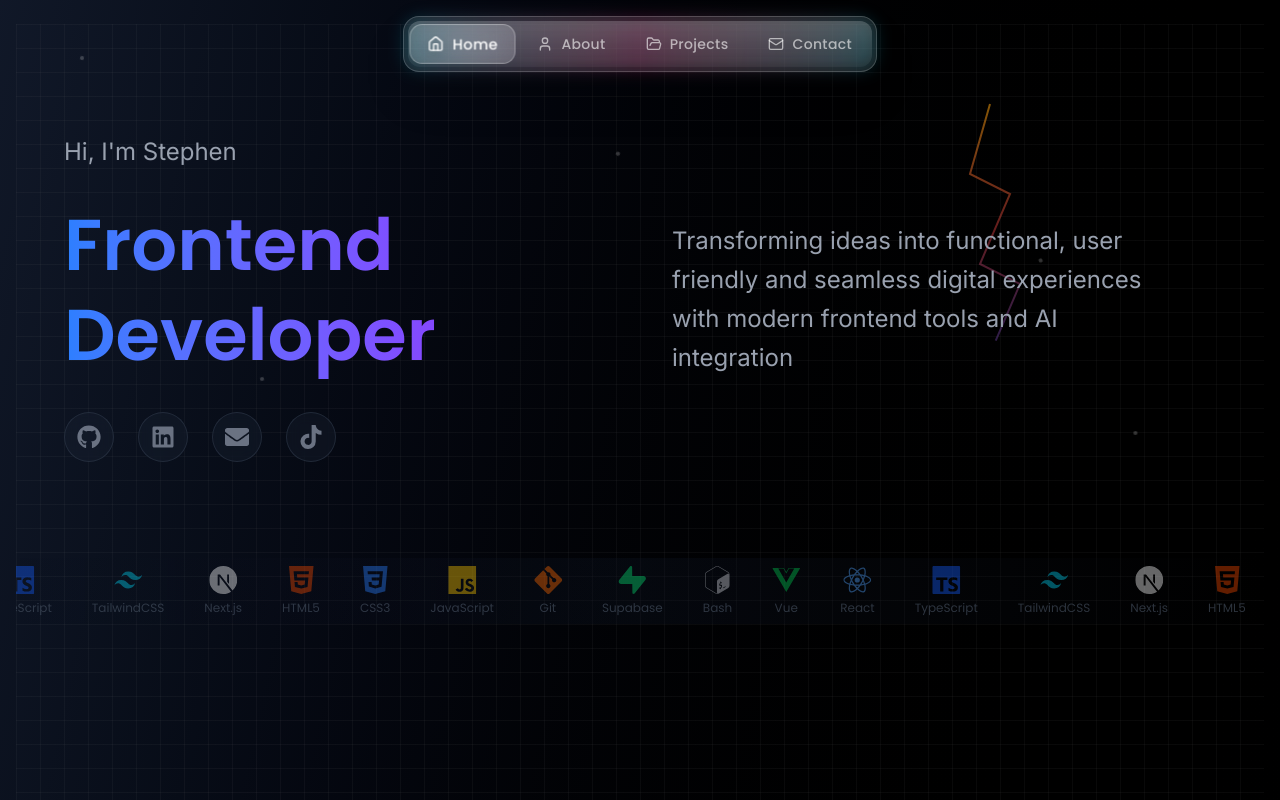
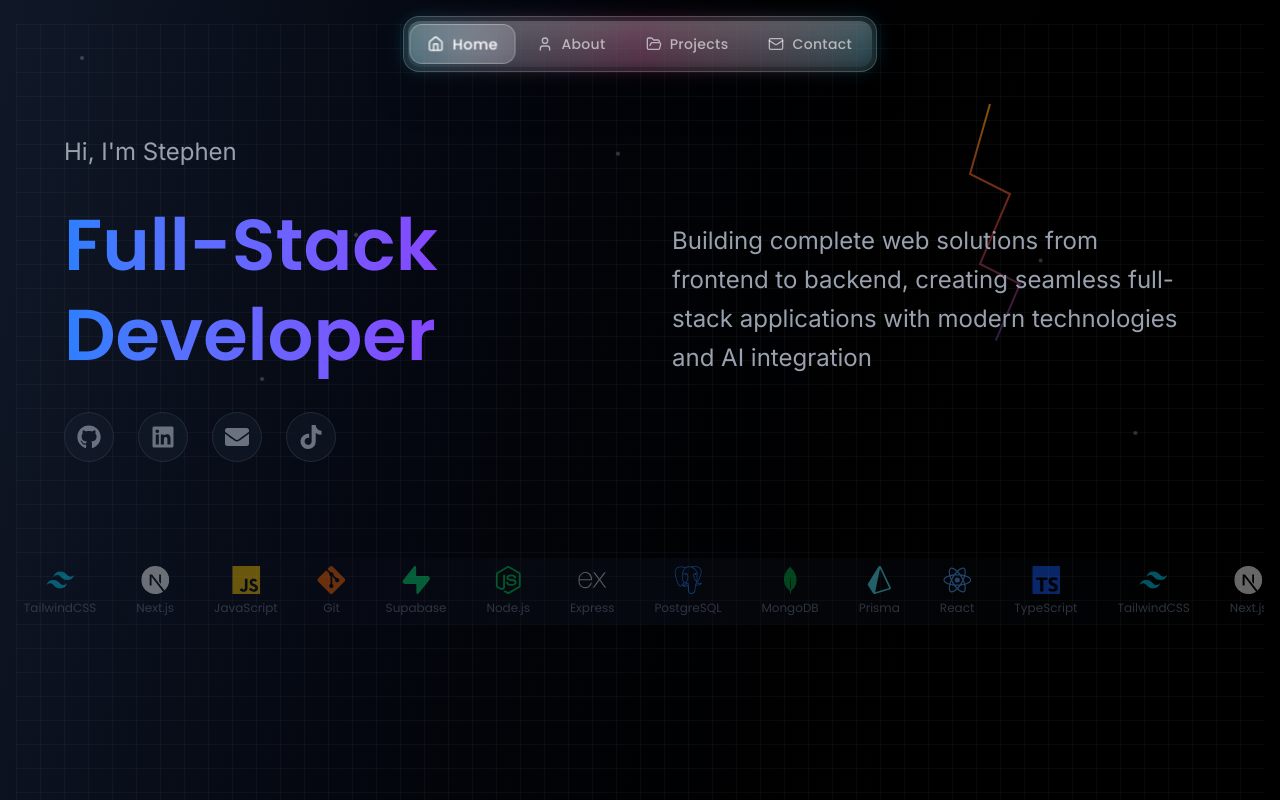
Before and after one commit to Stephen-Ogunjobi/portfolio, a React (Vite) app: page / in a window 1280 px wide. Shown: the top 800 px of the page. Built offline with nearby package versions, Linux system fonts and the light colour scheme.

Commit message:
feat: update content to full-stack

```diff
--- a/src/components/HeroSection.tsx
+++ b/src/components/HeroSection.tsx
@@ -1,15 +1,16 @@
 import {
-  SiVuedotjs,
   SiReact,
   SiTypescript,
   SiTailwindcss,
   SiNextdotjs,
-  SiHtml5,
-  SiCss3,
   SiJavascript,
   SiGit,
   SiSupabase,
-  SiGnubash,
+  SiNodedotjs,
+  SiExpress,
+  SiPostgresql,
+  SiMongodb,
+  SiPrisma,
 } from "react-icons/si";
 import { FaGithub, FaLinkedin, FaEnvelope, FaTiktok } from "react-icons/fa";
 import { useEffect, useState } from "react";
@@ -49,17 +50,18 @@ export default function HeroSection() {
   ];
 
   const techStack = [
-    { name: "Vue", icon: SiVuedotjs, color: "text-green-500" },
     { name: "React", icon: SiReact, color: "text-blue-400" },
     { name: "TypeScript", icon: SiTypescript, color: "text-blue-600" },
     { name: "TailwindCSS", icon: SiTailwindcss, color: "text-cyan-400" },
     { name: "Next.js", icon: SiNextdotjs, color: "text-white" },
-    { name: "HTML5", icon: SiHtml5, color: "text-orange-600" },
-    { name: "CSS3", icon: SiCss3, color: "text-blue-500" },
     { name: "JavaScript", icon: SiJavascript, color: "text-yellow-400" },
     { name: "Git", icon: SiGit, color: "text-orange-500" },
     { name: "Supabase", icon: SiSupabase, color: "text-green-400" },
-    { name: "Bash", icon: SiGnubash, color: "text-gray-300" },
+    { name: "Node.js", icon: SiNodedotjs, color: "text-green-500" },
+    { name: "Express", icon: SiExpress, color: "text-gray-300" },
+    { name: "PostgreSQL", icon: SiPostgresql, color: "text-blue-500" },
+    { name: "MongoDB", icon: SiMongodb, color: "text-green-600" },
+    { name: "Prisma", icon: SiPrisma, color: "text-cyan-300" },
   ];
 
   const duplicatedTechStack = [...techStack, ...techStack];
@@ -177,7 +179,7 @@ export default function HeroSection() {
             }`}
             style={{ transitionDelay: "400ms" }}
           >
-            Frontend
+            Full-Stack
             <br />
             Developer
           </h1>
@@ -188,8 +190,9 @@ export default function HeroSection() {
             }`}
             style={{ transitionDelay: "600ms" }}
           >
-            Transforming ideas into functional, user friendly and seamless
-            digital experiences with modern frontend tools and AI integration
+            Building complete web solutions from frontend to backend, creating
+            seamless full-stack applications with modern technologies and AI
+            integration
           </p>
 
           <div
@@ -237,7 +240,7 @@ export default function HeroSection() {
               }`}
               style={{ transitionDelay: "400ms" }}
             >
-              Frontend
+              Full-Stack
               <br />
               Developer
             </h1>
@@ -277,8 +280,9 @@ export default function HeroSection() {
               }`}
               style={{ transitionDelay: "600ms" }}
             >
-              Transforming ideas into functional, user friendly and seamless
-              digital experiences with modern frontend tools and AI integration
+              Building complete web solutions from frontend to backend, creating
+              seamless full-stack applications with modern technologies and AI
+              integration
             </p>
           </div>
         </div>
```
Also changed, not shown: 1 other file (tests, documents, lock files or other folders).
